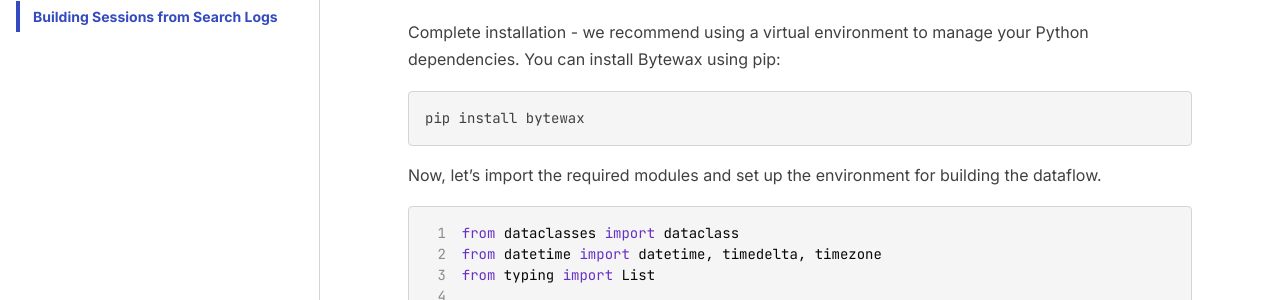
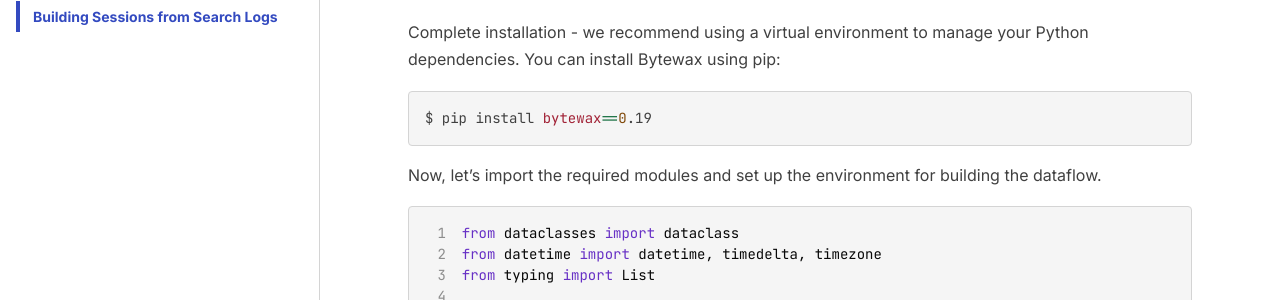
Before and after one commit to bytewax/bytewax, a Sphinx documentation site: the page built from docs/tutorials/search-logs/index.md, in a window 1280 px wide and 900 px high, scrolled down 1987 px. Shown: the part 151-451 px from the top of the window. Built offline with Sphinx 7.4.7 and the PyData theme 0.15.4, drawn with Linux system fonts in a browser that asks for light colours; pages that are not in the unit, such as notebooks, are missing from menus.

Commit message:
add version

````diff
--- a/docs/tutorials/search-logs/index.md
+++ b/docs/tutorials/search-logs/index.md
@@ -60,8 +60,9 @@
 
 Complete installation - we recommend using a virtual environment to manage your Python dependencies. You can install Bytewax using pip:
 
-```console
-pip install bytewax
+```{code-block} console
+:substitutions:
+$ pip install bytewax==0.19
 ```
 
 Now, let's import the required modules and set up the environment for building the dataflow.
````
